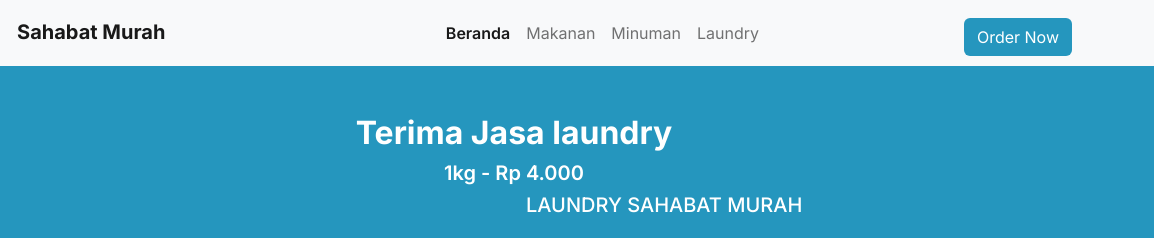
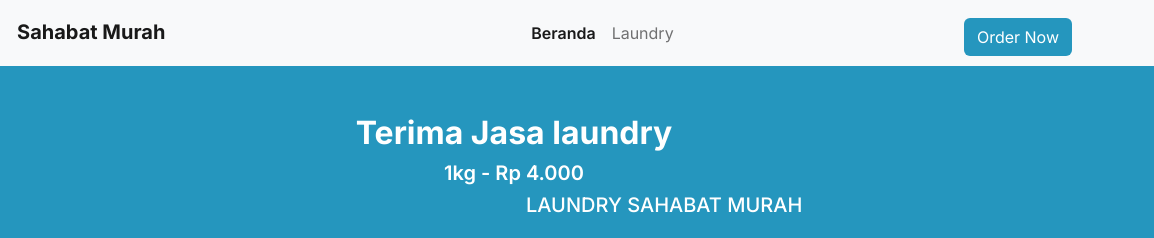
Before and after one commit to sahabatmurah/sahabatmurah.github.io, a plain HTML site: page index.html in a window 1280 px wide. Shown: the top 238 px of the page, 126-1280 px from the left. Drawn offline with nearby package versions, Linux system fonts and the light colour scheme.

Commit message:
menghilangkan bagian navbar yang tidak terpakai

```diff
--- a/index.html
+++ b/index.html
@@ -21,12 +21,6 @@
           <ul class="navbar-nav mx-auto">
             <li class="nav-item">
               <a class="nav-link active fw-semibold" aria-current="page" href="#navbar">Beranda</a>
-            </li>
-            <li class="nav-item">
-              <a class="nav-link" href="#makanan">Makanan</a>
-            </li>
-            <li class="nav-item">
-              <a class="nav-link" href="#minuman">Minuman</a>
             </li>
             <li class="nav-item">
               <a class="nav-link" href="#laundry">Laundry</a>
```
